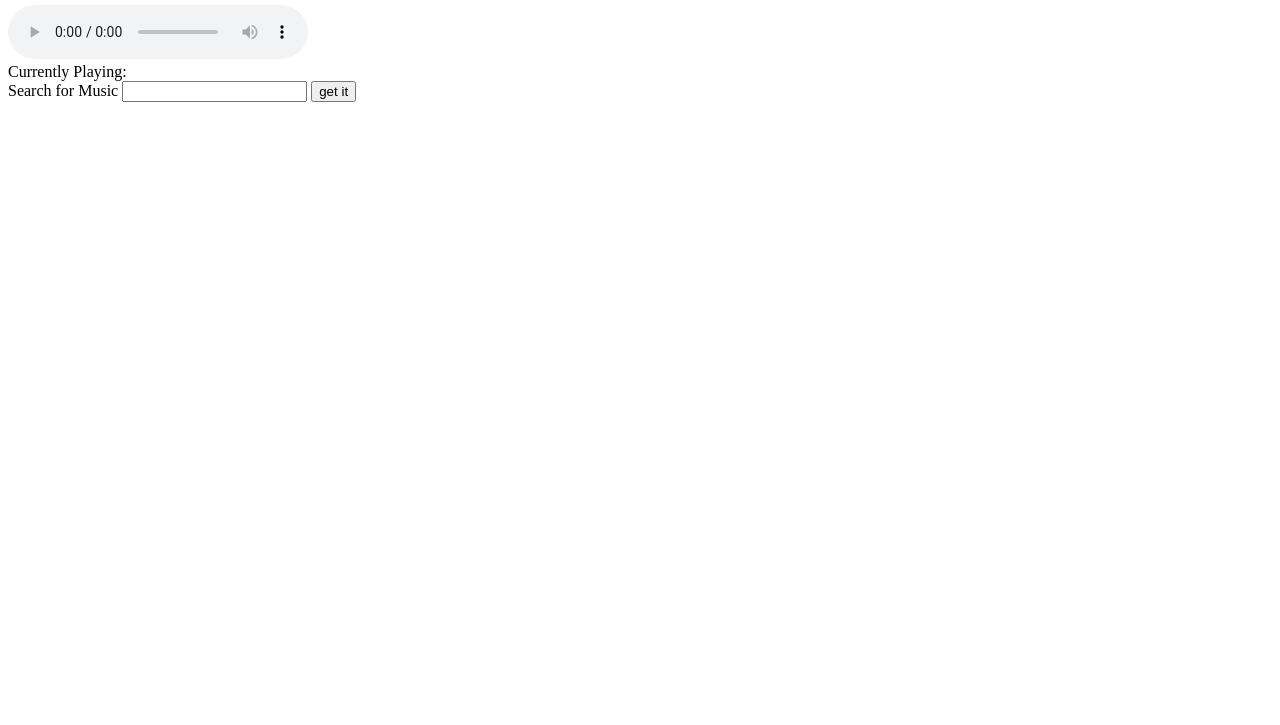
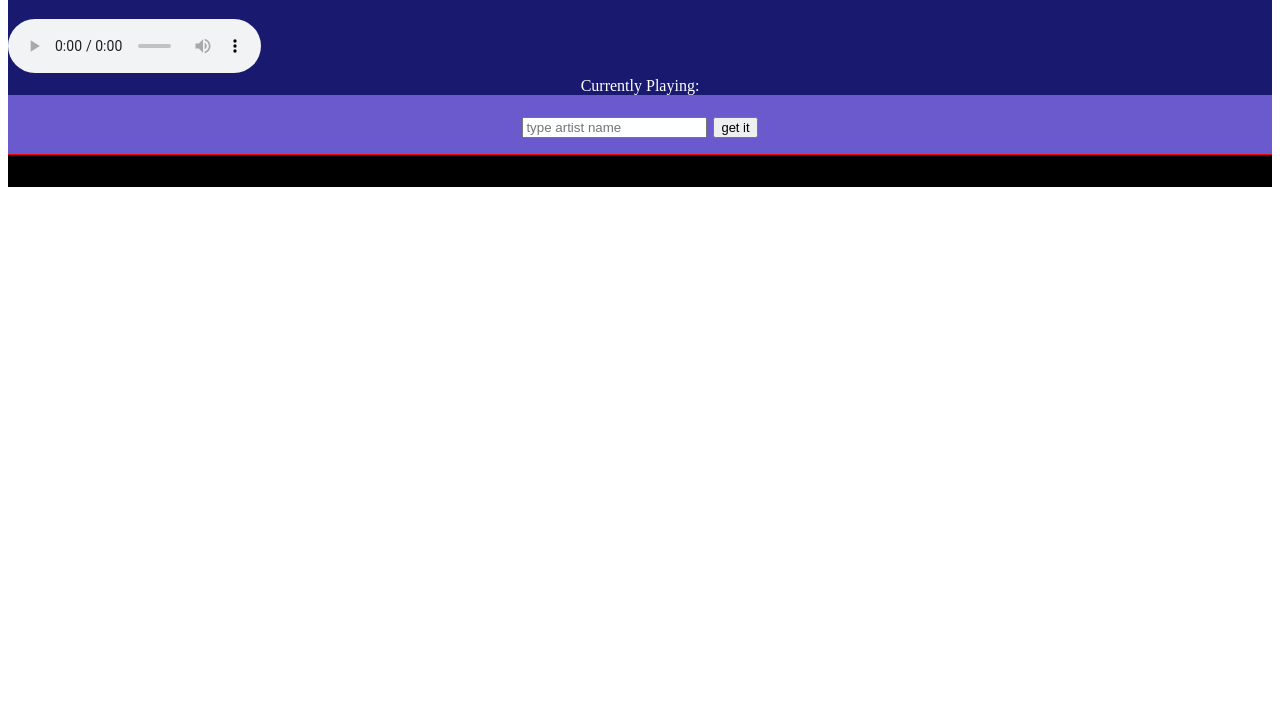
Before and after one commit to Momentum-Team-15/search-with-itunes-boxdaddy, a website: page index.html in a window 1280 px wide. Shown: the part 75-800 px from the top of the page. Drawn offline with Linux system fonts and the light colour scheme.

Commit message:
added terrible css

```diff
--- a/index.html
+++ b/index.html
@@ -4,12 +4,13 @@
   <meta charset="UTF-8">
   <meta name="viewport" content="width=device-width, initial-scale=1.0">
   <script src="main.js" defer></script>
+  <link rel="stylesheet" href="style.css">
   <title>Music Search</title>
 </head>
 
 <body>
   <header>
-    <h1>wtf</h1>
+    <h4>the ugliest itunes search on the internet</h4>
     <div id="playback">
       <audio id="audio-preview" controls src="">
       </audio>
@@ -19,8 +20,8 @@
   <div id="container">
       <div id="search">
         <form id="search-form" action="">
-          <label for="term">Search for Music</label>
-          <input id="search-box" type="text" name="term" required>
+
+          <input id="search-box" type="text" name="term" placeholder="type artist name" required>
           <button id="search-button">get it</button>
           <!-- when the button is in the form, it knows it is a submit button -->
         </form>
--- a/main.js
+++ b/main.js
@@ -38,7 +38,7 @@ let searchForm = document.querySelector('#search-form')
             resultsDiv.innerHTML = ('')
             console.log(songArray);
             if (songArray.length === 0) {
-                resultsDiv.innerText = `Uh oh! I couldn't find music to match your search. Please try again`;
+                resultsDiv.innerText = `plz enter search term`;
             } else {
             for (let song of songArray){
                 let recordDiv = document.createElement('div');
--- /dev/null
+++ b/style.css
@@ -0,0 +1,48 @@
+h4 {
+    background-color: darkcyan;
+    color: white;
+    padding: 1rem;
+    border-bottom: .05rem solid red;
+    text-align:center;
+}
+header {
+    background-color: midnightblue;
+}
+.current-song {
+
+    font-size: medium;
+    border-radius: 1rem solid white;
+    color: white;
+    text-align: center;
+}
+#search {
+padding: 1rem;
+border-bottom: 0.07rem solid red;
+text-align: center;
+color: white;
+font-size:x-large;
+background-color: slateblue;
+}
+#search-button {
+    font-size: small;
+}
+#results {
+    border: 1rem solid black;
+    display:flex;
+    flex-wrap:wrap;
+    text-align:center;
+}
+.record {
+    border: 1rem;
+    padding: 1rem;
+    align-content: space-between;
+    width: 20%;
+    text-align: center;
+    color: white;
+    background-color: rgba(130, 126, 132, .30);
+
+}
+
+#audio-preview {
+    width: 20%
+}
```
